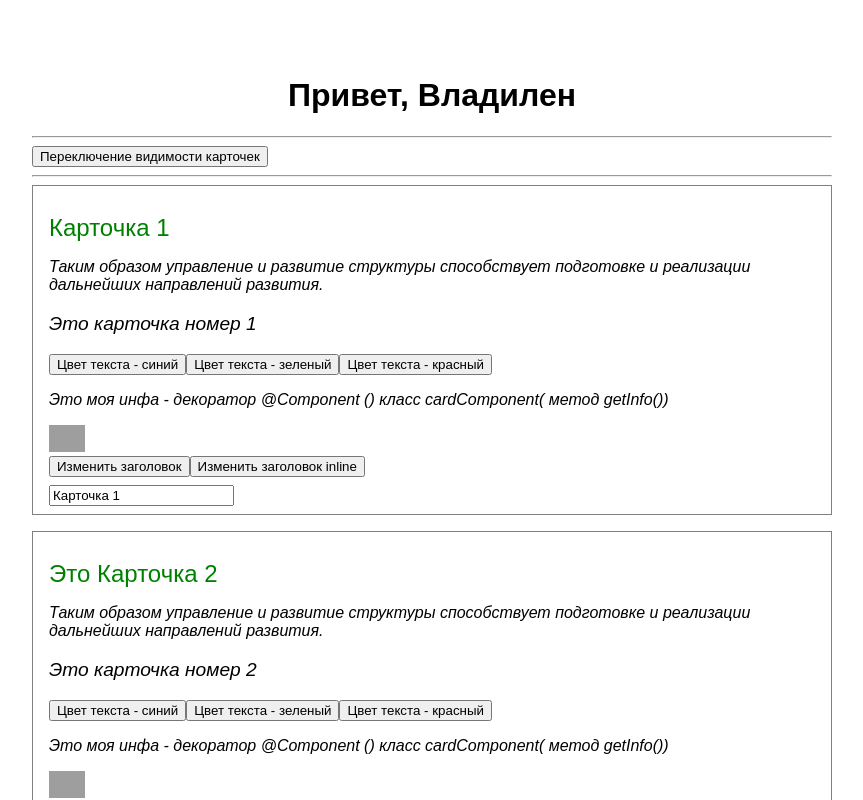
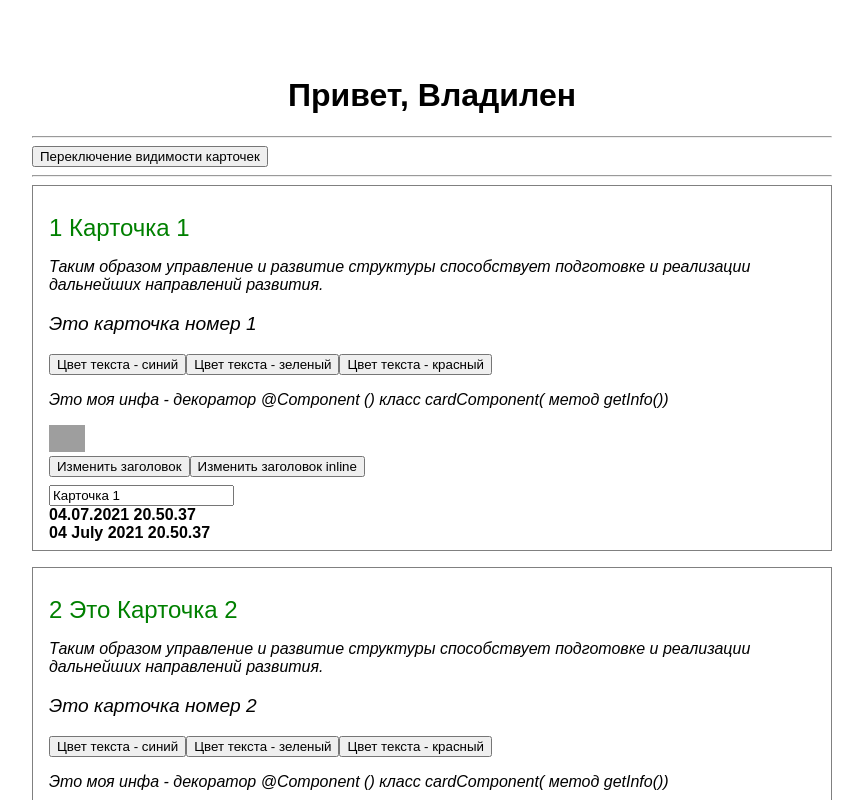
Before and after one commit to GeorgeID/vlad-ngbasic, an Angular app: page / in a window 1280 px wide. Shown: the top 800 px of the page, without its empty margins (208-1071 px from the left). Built offline with nearby package versions, Linux system fonts and the light colour scheme; grey boxes are pictures that could not be loaded.

Commit message:
Ввод индексов для каждого элемента

```diff
--- a/package.json
+++ b/package.json
@@ -26,6 +26,7 @@
     "@angular-devkit/build-angular": "~12.0.5",
     "@angular/cli": "~12.0.5",
     "@angular/compiler-cli": "~12.0.5",
+    "@angular/localize": "^12.0.5",
     "@types/jasmine": "~3.6.0",
     "@types/node": "^12.11.1",
     "jasmine-core": "~3.7.0",
--- a/src/app/app.component.html
+++ b/src/app/app.component.html
@@ -18,8 +18,13 @@
   <!-- Директивы работы *ngIf, *ngFor с коллекцией элементов -->
   <!-- 4. итерация массива cards[] -->
   <!-- 5. передаем через binding параметр card-->
+
+  <!-- Ввод индексов для каждого элемента 1 -->
   <div *ngIf="toggle; else noCards">
-    <app-card *ngFor="let iterCard of cards" [card]="iterCard"></app-card>
+    <app-card *ngFor="let iterCard of cards; let idx=index"
+    [card]="iterCard"
+    [index]="idx+1"
+    ></app-card>
   </div>
 
   <!-- 4. условие else к *ngIf путем создания спецкомпонента -->
--- a/src/app/card/card.component.html
+++ b/src/app/card/card.component.html
@@ -3,7 +3,8 @@
     <h2 [ngStyle]="{
         color: card.title.length < 5 ? 'blue' : 'green',
         fontWeight: card.title.length < 7 ? 'bold': 'normal'
-    }">{{card.title}}</h2>
+    }">{{ index }} {{card.title}}</h2>
+    <!-- Ввод индексов для каждого элемента 3 -->
 
     <p>Таким образом управление и развитие структуры способствует подготовке и реализации дальнейших направлений
         развития.</p>
@@ -56,4 +57,10 @@
     <div>
         <input type="text" [(ngModel)]="card.title" (ngModelChange)="changeHandler()">
     </div>
+
+    <!-- пайпы-трансформеры внутри шаблона + интернализация 2 -? -->
+    <div><strong>{{ cardDate |date:'dd.MM.yyyy HH.mm.ss'}}</strong></div>
+    <div><strong>{{ cardDate |date:'dd MMMM yyyy HH.mm.ss'}}</strong></div>
+
+
 </div>
--- a/src/app/card/card.component.ts
+++ b/src/app/card/card.component.ts
@@ -1,5 +1,6 @@
 // TODO  binding method bugfix - замена logo Angular
 // import { Component, OnInit } from '@angular/core';
+import { DatePipe } from '@angular/common';
 import { Component, Input, OnInit } from '@angular/core';
 import { Card } from '../app.component';
 
@@ -20,11 +21,20 @@ export class cardComponent implements OnInit {
   // исправлено ->
   // @Input() card: Card | undefined;
 
+  // Ввод индексов для каждого элемента 2
+  // @Input() index: number;;
+  // исправлено ->
+  @Input()
+  index!: number;
+
   title: string = 'Мой заголовок карточки';
   text: string =
     'Этот текст - пример интерполяции переменной text класса cardComponent';
 
-    // Директива [ngClass] с добавлением классов
+  // пайпы-трансформеры внутри шаблона 1 -?
+  cardDate: Date = new Date();
+
+  // Директива [ngClass] с добавлением классов
   // Расхождение в определении property с Владом
   // Свойство "textColor" не имеет инициализатора, и ему не гарантировано присваивание в конструкторе.ts(2564)
   // (property) cardComponent.textColor: string
@@ -32,7 +42,6 @@ export class cardComponent implements OnInit {
   //  ->
   // textColor: string | undefined;- не работает
   textColor!: string;
-
 
   // textColor = "black";
   // number = 42;
--- a/src/polyfills.ts
+++ b/src/polyfills.ts
@@ -1,3 +1,7 @@
+/***************************************************************************************************
+ * Load `$localize` onto the global scope - used if i18n tags appear in Angular templates.
+ */
+import '@angular/localize/init';
 /**
  * This file includes polyfills needed by Angular and is loaded before the app.
  * You can add your own extra polyfills to this file.
```
Also changed, not shown: 1 other file (tests, documents, lock files or other folders).
